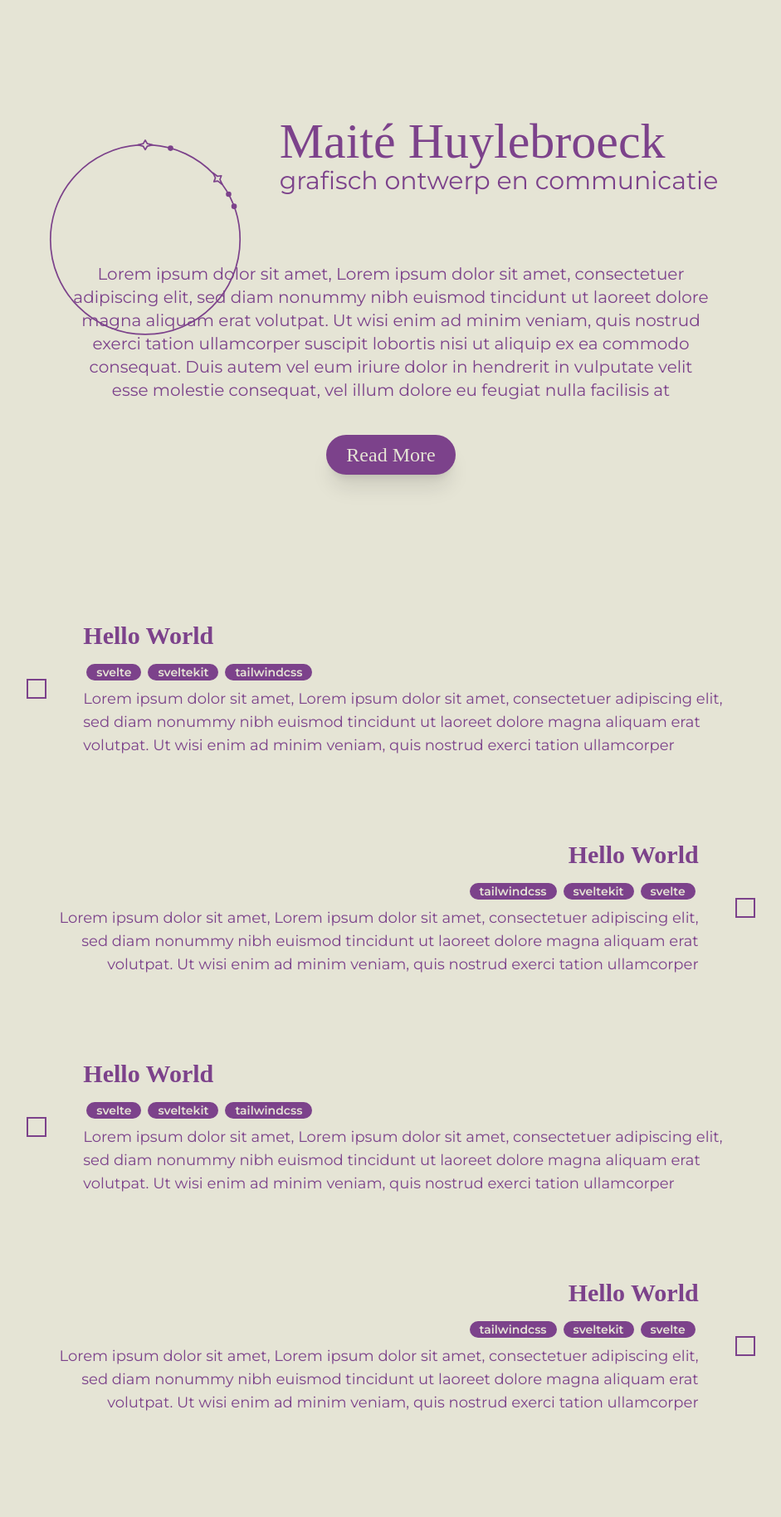
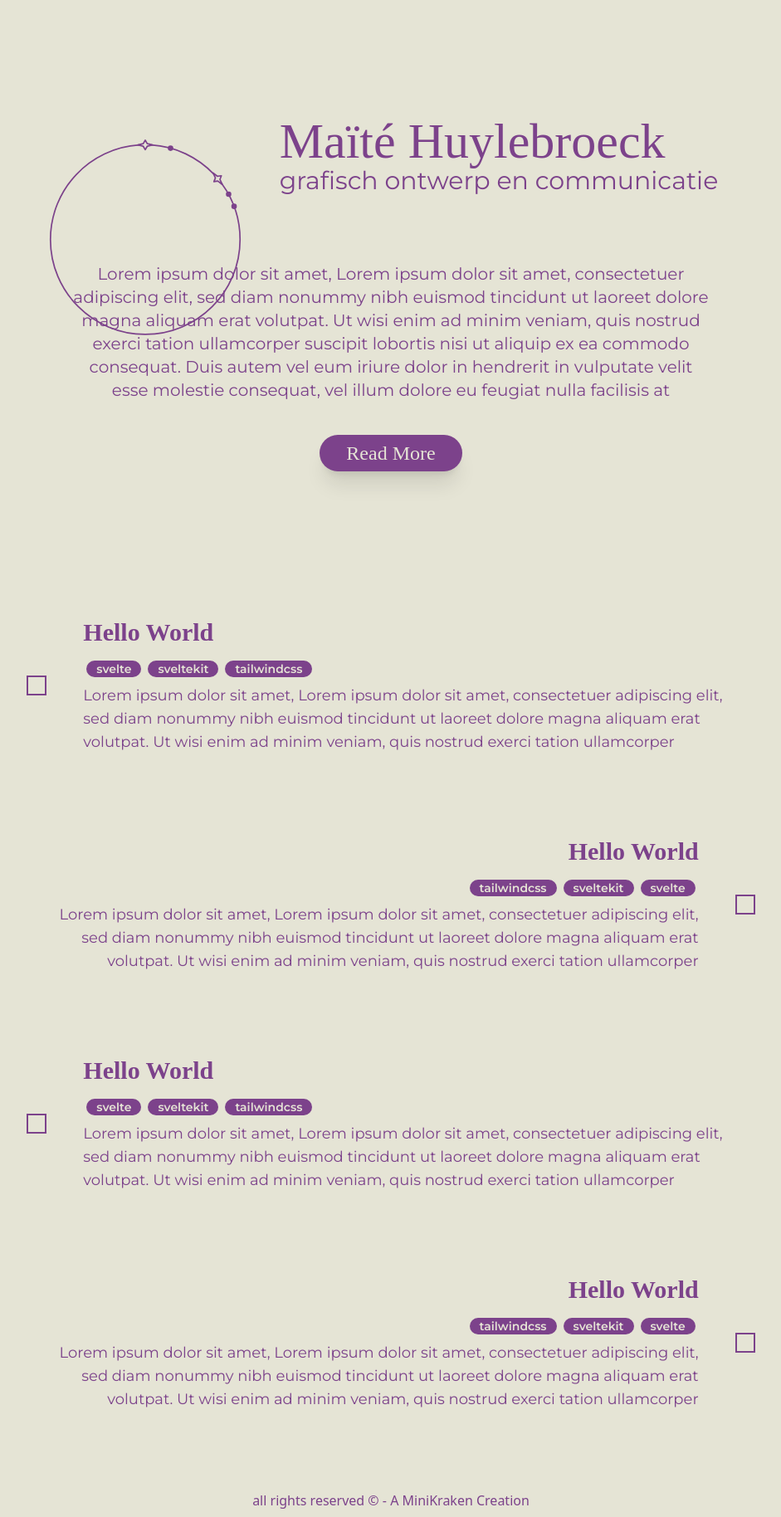
Before and after one commit to MiniKrakenIT/maite-huylebroeck-portfolio, a SvelteKit app: page / in a window 1280 px wide. Shown: the whole page at 83% size, without its empty margins (169-1110 px from the left). Before the commit the page ends 1720 px from the top, so only its background shows below. Built offline with nearby package versions, Linux system fonts and the light colour scheme; a web font is replaced by a local one.

Commit message:
add footer and fixed typo

```diff
--- /dev/null
+++ b/src/lib/components/Footer.svelte
@@ -0,0 +1,3 @@
+<div class="text-center text-primary mb-2 mt-20">
+    all rights reserved &copy - A <a href="https://minikraken.com" >MiniKraken</a> Creation
+</div>
--- a/src/lib/components/Hero.svelte
+++ b/src/lib/components/Hero.svelte
@@ -52,7 +52,7 @@
 			/>
 		</div>
 		<div class="text-primary">
-			<h1 class="text-6xl font-title">Maité Huylebroeck</h1>
+			<h1 class="text-6xl font-title">Maïté Huylebroeck</h1>
 			<h2 class="text-3xl">grafisch ontwerp en communicatie</h2>
 		</div>
 	</div>
@@ -67,7 +67,7 @@
 	<a
 		href="#nothingYet"
 		role="button"
-		class="mt-10 rounded-full bg-primary px-6 py-2 text-2xl text-background font-title shadow-xl transition-all hover:bg-background hover:text-primary hover:shadow-none hover:outline-2 hover:outline-primary"
+		class="mt-10 rounded-full bg-primary px-8 py-1.5 text-2xl text-background font-title shadow-xl transition-all hover:bg-background hover:text-primary hover:shadow-none hover:outline-2 hover:outline-primary"
 	>
 		Read More
 	</a>
--- a/src/routes/+layout.svelte
+++ b/src/routes/+layout.svelte
@@ -1,5 +1,6 @@
 <script lang="ts">
 	import '../app.css';
+	import Footer from "$lib/components/Footer.svelte";
 
 	let { children } = $props();
 </script>
@@ -9,6 +10,7 @@
 <div class="relative container mx-auto font-body">
 	{@render children()}
 </div>
+<Footer></Footer>
 
 <style global>
 	.background-gradient {
```
